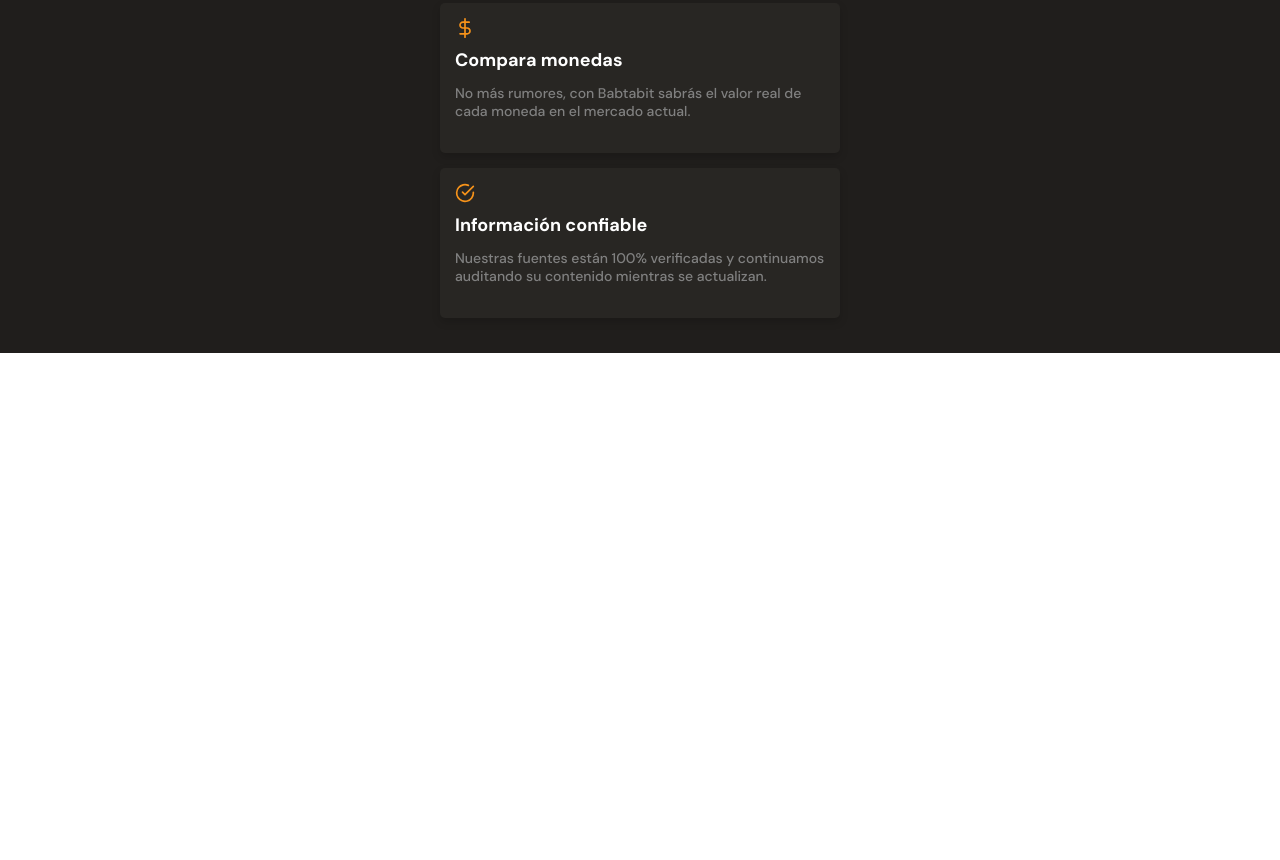
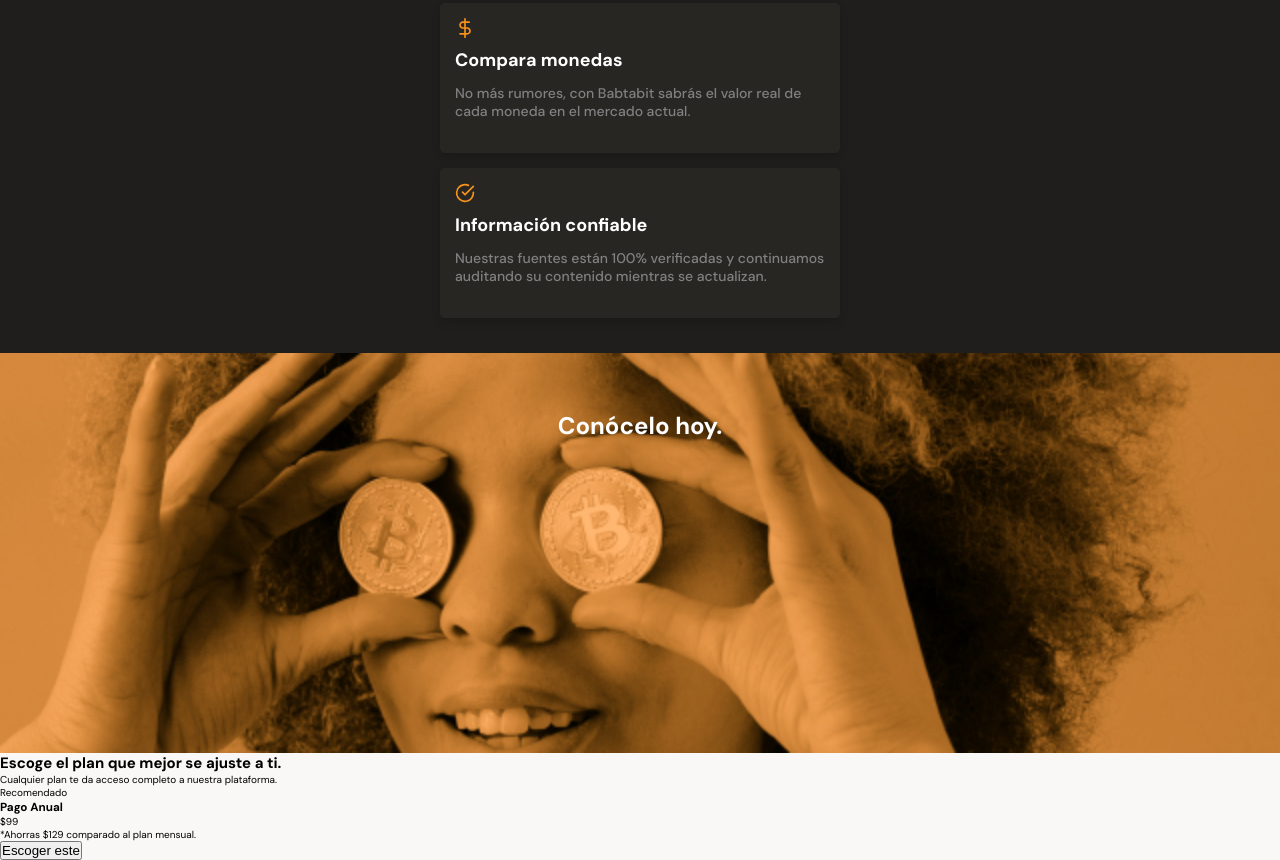
Before and after one commit to Nanomanzo/Curso-de-Responsive-Design-Maquetaci-n-Mobile-First, a plain HTML site: page index.html in a window 1280 px wide. Shown: the part 1637-2497 px from the top of the page. Before the commit the page ends 1990 px from the top, so only its background shows below. Drawn offline with nearby package versions, Linux system fonts and the light colour scheme; no server answers.

Commit message:
maquetacion de la seccion planes

```diff
--- a/index.html
+++ b/index.html
@@ -18,7 +18,7 @@
         <div class="header--title-container">
             <h1>La próxima revolución en el intercambio de criptomonedas</h1>
             <p>Batatabit te ayuda a navegar entre los diferentes precios y tendencias.</p>
-            <a href="" class="header--buton">Conoce nuestros planes <span></span></a>
+            <a href="#plans" class="header--buton">Conoce nuestros planes <span></span></a>
         </div>
     </header>
     <main>
@@ -109,12 +109,28 @@
         </section>
 
 
-        <section>
-
+        <section class="bitcoin-img-container">
+            <h2>Conócelo hoy.</h2>
         </section>
 
 
-        <section></section>
+        <section id="plans" class="main-plans-container">
+            <div class="plans--title">
+                <h2>Escoge el plan que mejor se ajuste a ti.</h2>
+                <p>Cualquier plan te da acceso completo a nuestra plataforma.</p>
+            </div>
+            <section class="plans-container--slider">
+                <article class="plans-container--card">
+                    <p>Recomendado</p>
+                    <div>
+                        <h3>Pago Anual</h3>
+                        <p><span>$</span>99</p>
+                        <p>*Ahorras $129 comparado al plan mensual.</p>
+                        <button>Escoger este <span></span></button>
+                    </div>
+                </article>
+            </section>
+        </section>
 
 
     </main>
--- a/styles.css
+++ b/styles.css
@@ -28,6 +28,8 @@
 html{
     font-size: 62.5%;
     font-family:'DM Sans', 'sans-serif';
+    scroll-behavior: smooth;
+
 }
 
 header{
@@ -444,3 +446,22 @@ main{
 }
 
 /*seccion comodin*/
+.bitcoin-img-container {
+    width: 100%;
+    min-width: 320px;
+    height: 50vh;
+    background-image: url("./assets/img/bitcoinbaby2x.jpg");
+    background-position: center;
+    background-size: cover;
+    background-repeat: no-repeat;
+    text-align: center;
+
+}
+
+.bitcoin-img-container h2{
+    padding-top: 60px;
+    font-size: 2.4rem;
+    font-weight: bold;
+    line-height: 2.6rem;
+    color: var(--just-white);
+}
```
